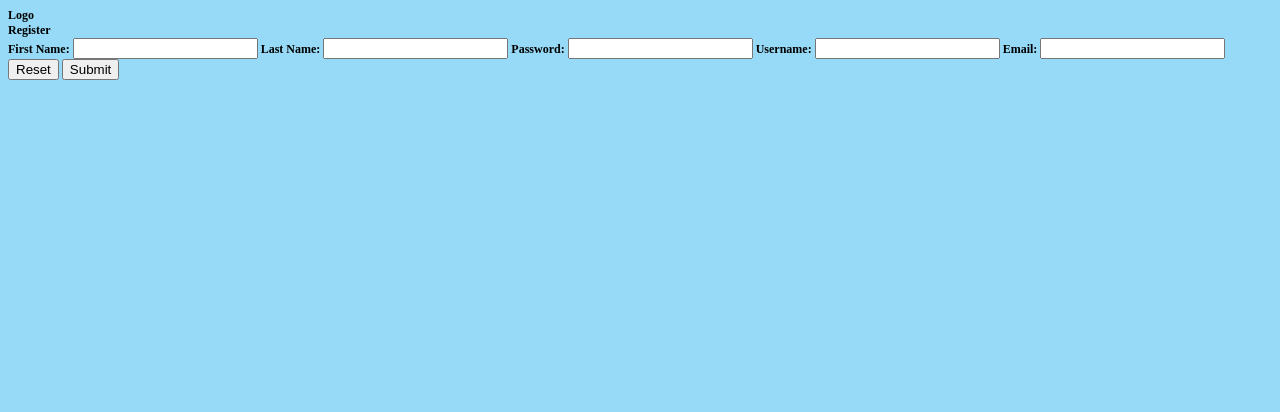
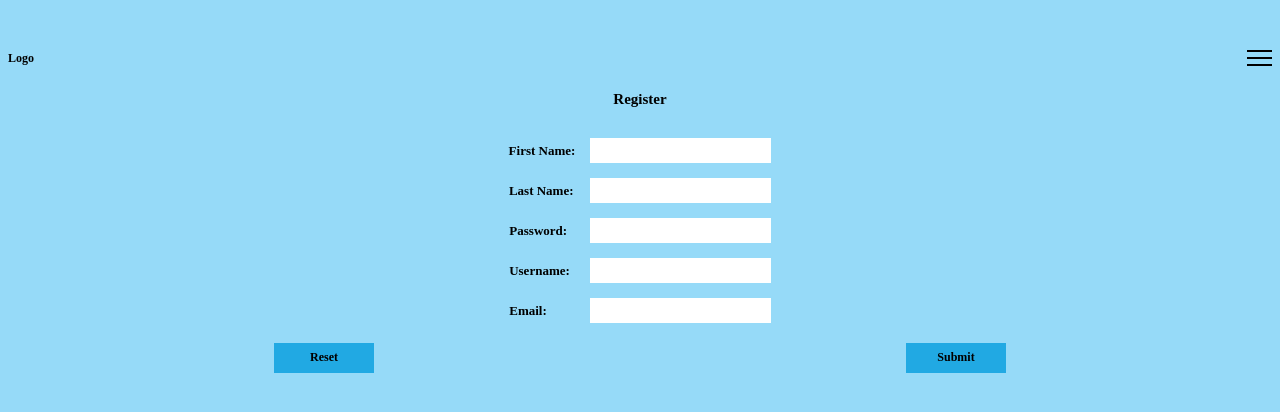
Before and after one commit to ZeroMortalZen/Fittness-App, a PHP site: page /login_register/pages/register.php in a window 1280 px wide. Shown: the top 412 px of the page. Run offline with PHP 8.4, Linux system fonts and the light colour scheme; data that the repository does not hold is empty.

Commit message:
updated tami's code

```diff
--- a/css/home.css
+++ b/css/home.css
@@ -16,6 +16,12 @@ h1, h2, h3, h4, h5, h6 {
 a{
     text-decoration: none;
     color: #000;
+}
+
+input {
+    outline: none;
+    border: none;
+    height: 25px;
 }
 
 body{
@@ -267,12 +273,62 @@ body{
 
 
 /* Tami CSS */
-.login-title {
+.login-title, .register-title {
     text-align: center;
     font-size: 15px;
     margin-top: 25px;
 }
+.username-section, .firstname-section {
+    margin-top: 30px;
+}
 
-.username {
+.username-section, .password-section, .firstname-section, .lastname-section, .email-section {
+    display: flex;
+    justify-content: center;
+    align-items: center;
+
+}
+
+.lastname-section, .password-section, .username-section, .email-section {
+    margin-top: 15px;
+}
+
+.username, .password, .firstname, .lastname, .email {
     font-size: 13px;
 }
+
+.firstnameInput {
+    margin-left: 15px;
+}
+.lastnameInput {
+    margin-left: 16.5px;
+}
+.passwordInput {
+    margin-left: 22.5px;
+}
+.usernameInput {
+    margin-left: 20px;
+}
+.emailInput {
+    margin-left: 43px;
+}
+
+.buttons {
+    display: flex;
+}
+
+.login-btn, .reset-btn, .submit-btn {
+    display: block;
+    max-width: 100px;
+    width: 100%;
+    height: 30px;
+    padding: 7px 31px;
+    background-color: #21A9E3;
+    margin: 20px auto 0px;
+    text-align: center;
+    transition: 0.5s ease-in;
+}
+
+.login-btn:hover {
+    background-color: #169CD6;
+}
--- a/pages/register.php
+++ b/pages/register.php
@@ -67,50 +67,64 @@
     <head>
         <meta charset="UTF-8">
         <title>Register</title>
-        <link rel="stylesheet" href="css.css" type="text/css">
+        <script src="https://code.jquery.com/jquery-3.6.0.min.js"></script>
     </head>
     <body>
-    </body>
-
-    <div class="main_body">
-
-        <div class="logo">
-            Logo
+        <header class="header">
+            <a href="../home.php" class="logo">Logo</a>
+            <div class="burger">
+                <div class="line"></div>
+                <div class="line"></div>
+                <div class="line"></div>
             </div>
-
-                <div class="title">
-                      Register
+            <div class="pop-menu" id="pop-menu">
+                <span class="cross"></span>
+                <a href="../home.php" class="home-page">Home</a>
+                <a href="" class="account-page">Account</a>
+                <a href="" class="graph-page">Graph</a>
             </div>
-
+        </header>
+        <section class="register-section">
+            <h1 class="register-title">Register</h1>
             <div class="frm">
-
                 <?php if (!empty($message)){ ?>
                 <div class="msg <?php echo $messageType; ?> ">
                     <?php echo $message; ?>
                 </div>
+                <?php } ?>
 
-        <?php } ?>
                 <form name="submit_form" class="frm" action="" method="post">
-            <label>First Name: </label>
-            <input type="text" name="firstname" id="firstname" required />
+                    <div class="firstname-section">
+                        <h2 class="firstname">First Name:</h2>
+                        <input class="firstnameInput" type="text" name="username" id="username" required/>
+                    </div>
+                    <div class="lastname-section">
+                        <h2 class="lastname">Last Name:</h2>
+                        <input class="lastnameInput" type="password" name="password" id="password" required />
+                    </div>
+                    <div class="password-section">
+                        <h2 class="password">Password:</h2>
+                        <input class="passwordInput" type="password" name="password" id="password" required />
+                    </div>
+                    <div class="username-section">
+                        <h2 class="username">Username:</h2>
+                        <input class="usernameInput" type="password" name="password" id="password" required />
+                    </div>
+                    <div class="email-section">
+                        <h2 class="email">Email:</h2>
+                        <input class="emailInput" type="password" name="password" id="password" required />
+                    </div>
+                    <div class="buttons">
+                        <a href="" class="reset-btn">Reset</a>
+                        <a href="" class="submit-btn">Submit</a>
+                    </div>
 
-            <label>Last Name: </label>
-            <input type="text" name="lastname" id="lastname" required />
-
-            <label>Password: </label>
-            <input type="password" name="pass" id="pass" required />
-
-            <label>Username: </label>
-            <input type="text" name="username" id="username" required />
-            <label>Email:  </label>
-            <input type ="text" name="email" id="email" required />
-
-            <input type="button" value="Reset" class="button" id="reset_button" onclick="clear_values()" />
-            <input type="submit" name="submit" class="reg" value="Submit" />
                 </form>
             </div>
-    </div>
+        </section>
+    </body>
 </html>
+<script src="../src/scripts.js"></script>
 <script>
        var firstname = document.getElementById("firstname");
        var lastname = document.getElementById("lastname");
```
Also changed, not shown: pages/login.php (+12 -13 lines). Lines whose indentation alone changed are shown as unchanged.
